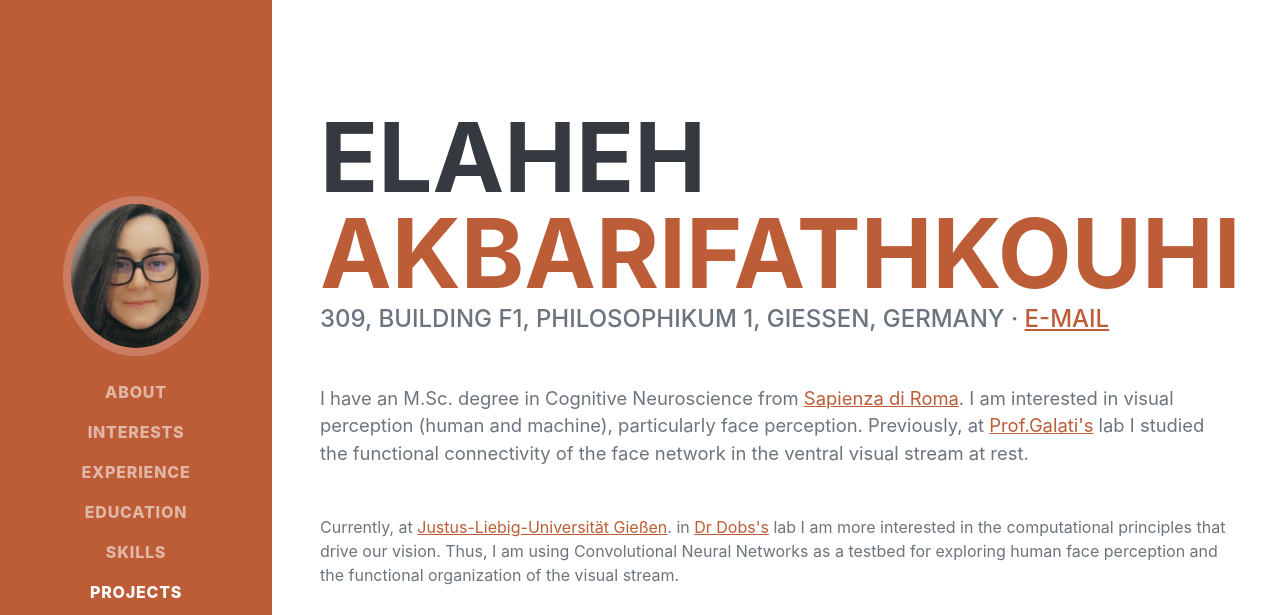
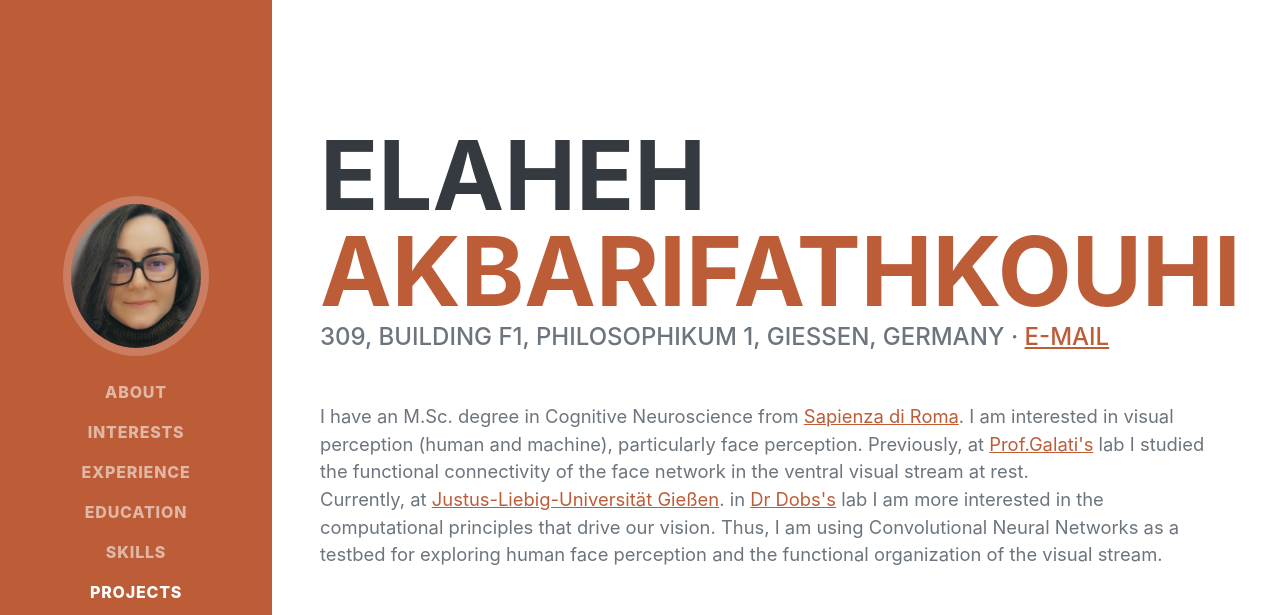
Before and after one commit to El4h/el4h.github.io, a plain HTML site: page index.html in a window 1280 px wide. Shown: the top 615 px of the page. Drawn offline with nearby package versions, Linux system fonts and the light colour scheme; a web font is replaced by a local one.

Commit message:
Update index.html

```diff
--- a/index.html
+++ b/index.html
@@ -47,8 +47,7 @@
                         309, Building F1, Philosophikum 1, Gießen, Germany ·
                         <a href="mailto:Elaheh.Akbarifathkouhi@psychol.uni-giessen.de">E-mail</a>
                     </div>
-                    <p class="lead mb-5">I have an M.Sc. degree in Cognitive Neuroscience from <a href="https://www.uniroma1.it/" target="_blank">Sapienza di Roma</a>. I am interested in visual perception (human and machine), particularly face perception. Previously, at <a href="https://sapienza-brain-imaging-lab.github.io/staff/gaspare/" target="_blank">Prof.Galati's</a> lab I studied the functional connectivity of the face network in the ventral visual stream at rest.
-                    <p class="mb-5">Currently, at <a href="https://www.uni-giessen.de/de" target="_blank">Justus-Liebig-Universität Gießen</a>. in <a href="http://www.katharinadobs.com/team" target="_blank">Dr Dobs's</a> lab I am more interested in the computational principles that drive our vision. Thus, I am using Convolutional Neural Networks as a testbed for exploring human face perception and the functional organization of the visual stream.</p>
+                    <p class="lead mb-5">I have an M.Sc. degree in Cognitive Neuroscience from <a href="https://www.uniroma1.it/" target="_blank">Sapienza di Roma</a>. I am interested in visual perception (human and machine), particularly face perception. Previously, at <a href="https://sapienza-brain-imaging-lab.github.io/staff/gaspare/" target="_blank">Prof.Galati's</a> lab I studied the functional connectivity of the face network in the ventral visual stream at rest. <br>Currently, at <a href="https://www.uni-giessen.de/de" target="_blank">Justus-Liebig-Universität Gießen</a>. in <a href="http://www.katharinadobs.com/team" target="_blank">Dr Dobs's</a> lab I am more interested in the computational principles that drive our vision. Thus, I am using Convolutional Neural Networks as a testbed for exploring human face perception and the functional organization of the visual stream.</p>
                     <div class="social-icons">
                         <a class="social-icon" href="https://linkedin.com/in/3l4heh-akbari"><i class="fab fa-linkedin-in"></i></a>
                         <a class="social-icon" href="https://github.com//el4h"><i class="fab fa-github"></i></a>
```
